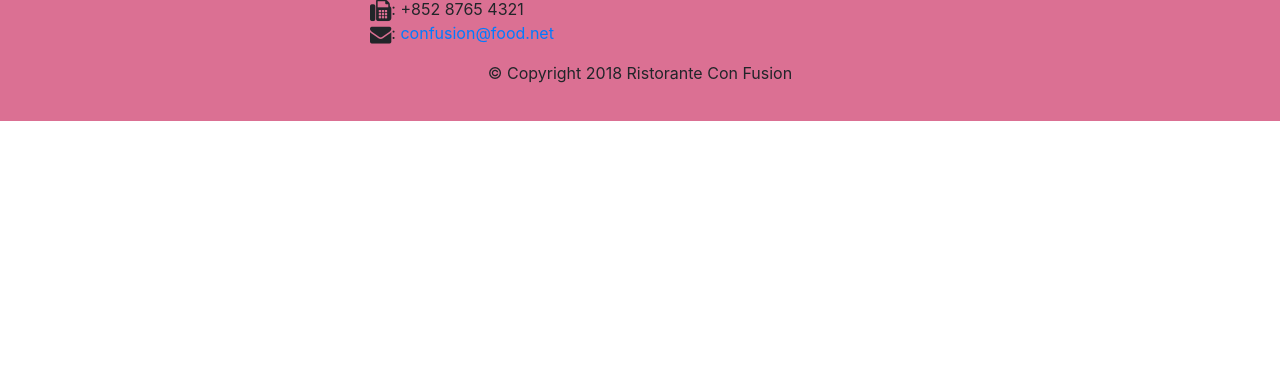
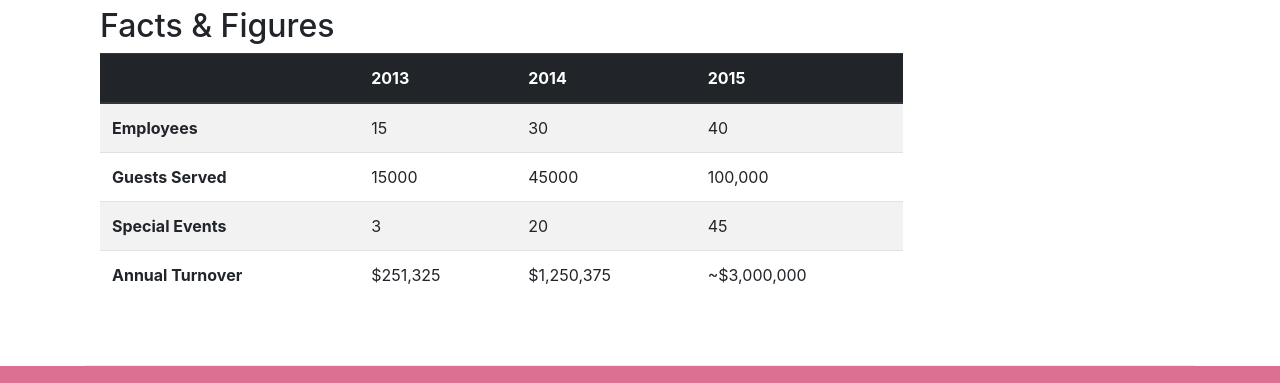
Before and after one commit to K-Chinmay/FrontEnd-using-Bootstrap4, a website: page aboutus.html in a window 1280 px wide. Shown: the part 1655-2038 px from the top of the page. Before the commit the page ends 1776 px from the top, so only its background shows below. Drawn offline with nearby package versions, Linux system fonts and the light colour scheme.

Commit message:
tables and cards

```diff
--- a/aboutus.html
+++ b/aboutus.html
@@ -62,7 +62,32 @@
                 <p>Started in 2010, Ristorante con Fusion quickly established itself as a culinary icon par excellence in Hong Kong. With its unique brand of world fusion cuisine that can be found nowhere else, it enjoys patronage from the A-list clientele in Hong Kong.  Featuring four of the best three-star Michelin chefs in the world, you never know what will arrive on your plate the next time you visit us.</p>
                 <p>The restaurant traces its humble beginnings to <em>The Frying Pan</em>, a successful chain started by our CEO, Mr. Peter Pan, that featured for the first time the world's best cuisines in a pan.</p>
             </div>
-            <div>
+            <div class="col-sm">
+                <div class="card">
+                    <h3 class="card-header bg-primary text-white">Facts at a Glance</h3>
+                    <div class="card-body">
+                        <dl class="row">
+                            <dt class="col-6">Started</dt>
+                            <dd class="col-6">3 Feb. 2013</dd>
+                            <dt class="col-6">Major Stake Holder</dt>
+                            <dd class="col-6">HK Fine Foods Inc.</dd>
+                            <dt class="col-6">Last Year's Turnover</dt>
+                            <dd class="col-6">$1,250,375</dd>
+                            <dt class="col-6">Employees</dt>
+                            <dd class="col-6">40</dd>
+                        </dl>
+                    </div>
+                </div>
+            </div>
+            <div class="col-12">
+                <div class="card card-body bg-light">
+                    <blockquote class="blockquote">
+                        <p class="mb-0">You better cutt the pizza into four pieces because I'm not hungry enough to eat six.</p>
+                        <footer class="blockquote-footer">
+                            Yogi Berra,<cite title="source-title">The Wit and Wisdom of Yogi Berra, P. Pepe, Diversion books, 2014</cite>
+                        </footer>
+                    </blockquote>
+                </div>
             </div>
         </div>
 
@@ -78,6 +103,52 @@
                 <p class="d-none d-sm-block">Blessed with the most discerning gustatory sense, Agumbe, our CTO, personally ensures that every dish that we serve meets his exacting tastes. Our chefs dread the tongue lashing that ensues if their dish does not meet his exacting standards. He lives by his motto, <em>You click only if you survive my lick.</em></p>
                 <h3>Alberto Somayya <small>Executive Chef</small></h3>
                 <p class="d-none d-sm-block">Award winning three-star Michelin chef with wide International experience having worked closely with whos-who in the culinary world, he specializes in creating mouthwatering Indo-Italian fusion experiences. He says, <em>Put together the cuisines from the two craziest cultures, and you get a winning hit! Amma Mia!</em></p>
+            </div>
+       </div>
+       <div class="row row-content">
+            <div class="col-12 col-sm-9">
+                <h2>Facts &amp; Figures</h2>
+                <div class="table-responsive">
+                    <table class="table table-striped">
+                        <thead class="thead-dark">
+                            <tr>
+                                <th>&nbsp;</th>
+                                <th>2013</th>
+                                <th>2014</th>
+                                <th>2015</th>
+                            </tr>
+                        </thead>
+                        <tbody>
+                            <tr>
+                                <th>Employees</th>
+                                <td>15</td>
+                                <td>30</td>
+                                <td>40</td>
+                            </tr>
+                            <tr>
+                                <th>Guests Served</th>
+                                <td>15000</td>
+                                <td>45000</td>
+                                <td>100,000</td>
+                            </tr>
+                            <tr>
+                                <th>Special Events</th>
+                                <td>3</td>
+                                <td>20</td>
+                                <td>45</td>
+                            </tr>
+                            <tr>
+                                <th>Annual Turnover</th>
+                                <td>$251,325</td>
+                                <td>$1,250,375</td>
+                                <td>~$3,000,000</td>
+                            </tr>
+                        </tbody>
+                    </table>
+                </div>
+            </div>
+            <div class="col-12 col-sm-3">
+
             </div>
        </div>
 
```
